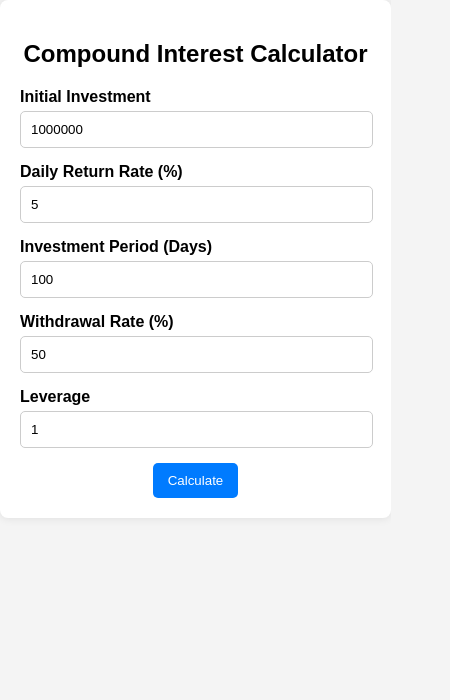
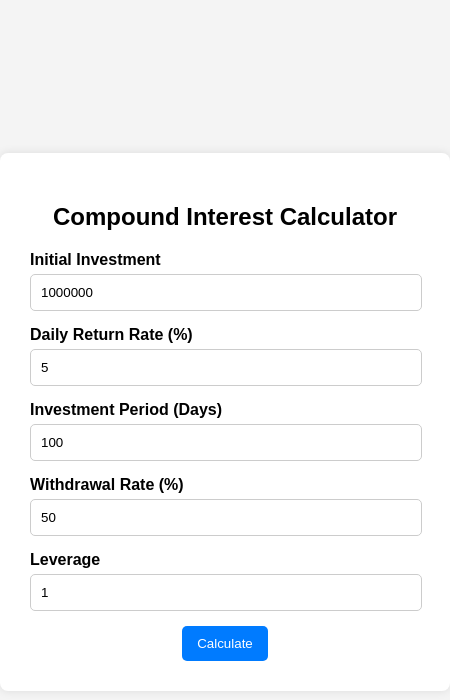
Before and after one commit to ttototom/compound-interest-calculator, a React (Create React App) app: page / in a window 390 px wide. Shown: the top 700 px of the page, 450 px wide, since content can reach past the window. Built offline with nearby package versions, Linux system fonts and the light colour scheme.

Commit message:
롤백 모바일 잘림 수정 전

```diff
--- a/public/styles.css
+++ b/public/styles.css
@@ -6,11 +6,10 @@ body {
   min-height: 100vh;
   background-color: #f4f4f4;
   margin: 0;
-  overflow-y: auto; /* ✅ 페이지 전체 스크롤 가능하게 수정 */
 }
 
 .container {
-  max-width: 1000px;
+  max-width: 1000px; /* 기존보다 넉넉하게 설정 */
   width: 100%;
   background: white;
   padding: 30px;
@@ -24,7 +23,6 @@ body {
   flex-direction: column;
   align-items: flex-start;
   margin-bottom: 15px;
-  width: 100%;
 }
 
 .input-group label {
@@ -33,7 +31,7 @@ body {
 }
 
 .input-group input {
-  width: calc(100% - 20px);
+  width: calc(100% - 20px); /* 여백 추가 */
   padding: 10px;
   border: 1px solid #ccc;
   border-radius: 5px;
@@ -52,7 +50,6 @@ button:hover {
   background-color: #0056b3;
 }
 
-/* ✅ PC에서는 테이블이 크게 나오도록 설정 */
 .results {
   margin-top: 30px;
   display: flex;
@@ -63,35 +60,24 @@ button:hover {
 
 .result-table {
   width: 100%;
-  max-width: 1000px; /* ✅ PC에서 테이블이 크게 보이도록 */
   border-collapse: collapse;
   background: white;
 }
 
-/* ✅ PC에서는 가로 스크롤 없도록 설정 */
-@media (min-width: 601px) {
-  .results {
-    overflow-x: visible; /* ✅ PC에서는 스크롤 바 없음 */
-  }
+.result-table th,
+.result-table td {
+  border: 1px solid #ddd;
+  padding: 10px;
+  text-align: center;
 }
 
-/* ✅ 모바일에서는 가로 스크롤 추가 */
+.result-table th {
+  background-color: #007bff;
+  color: white;
+}
+
 @media (max-width: 600px) {
-  body {
-    display: block;
-  }
-
-  .container {
-    width: 90%;
-    padding: 20px;
-  }
-
-  .results {
-    overflow-x: auto; /* ✅ 모바일에서 가로 스크롤 가능하도록 */
-  }
-
   .result-table {
-    min-width: 800px; /* ✅ 최소 너비 설정 */
     font-size: 14px;
   }
 }
--- a/src/CompoundInterestCalculator.jsx
+++ b/src/CompoundInterestCalculator.jsx
@@ -1,4 +1,4 @@
-import React, { useState, useRef } from "react";
+import React, { useState } from "react";
 
 const CompoundInterestCalculator = () => {
   const [initialInvestment, setInitialInvestment] = useState("1000000");
@@ -7,13 +7,12 @@ const CompoundInterestCalculator = () => {
   const [withdrawalRate, setWithdrawalRate] = useState("50");
   const [leverage, setLeverage] = useState("1");
   const [results, setResults] = useState([]);
-  const resultRef = useRef(null); // 결과 영역을 참조하기 위한 ref 추가
 
   const formatNumber = (num) => num.toString().replace(/\B(?=(\d{3})+(?!\d))/g, ",");
   const parseNumber = (str) => parseFloat(str.replace(/,/g, "")) || 0;
 
 const handleCalculate = () => {
-    let prevBalance = parseNumber(initialInvestment);
+  let prevBalance = parseNumber(initialInvestment); // 첫날 balance = 초기 투자금
   let leveragedBalance = prevBalance * parseNumber(leverage);
   let totalWithdrawals = 0;
   let totalBalance = prevBalance;
@@ -21,14 +20,18 @@ const CompoundInterestCalculator = () => {
   let tempResults = [];
 
 for (let day = 1; day <= parseNumber(investmentPeriod); day++) {
-      let balance = prevBalance;
+    let balance = prevBalance; // 당일 balance는 전일 재투자금
     leveragedBalance = balance * parseNumber(leverage);
+
+
     let dailyProfit = (leveragedBalance * parseNumber(dailyReturnRate)) / 100;
+
     let withdrawAmount = (dailyProfit * parseNumber(withdrawalRate)) / 100;
     totalWithdrawals += withdrawAmount;
     totalBalance += dailyProfit;
     accumulatedNetProfit = totalBalance - parseNumber(initialInvestment);
-      let nextInvestment = balance + dailyProfit - withdrawAmount;
+
+    let nextInvestment = balance + dailyProfit - withdrawAmount; // 다음날 재투자금
 
 tempResults.push({
     day,
@@ -45,43 +48,58 @@ const CompoundInterestCalculator = () => {
     prevBalance = nextInvestment;
 }
 
+
   setResults(tempResults);
+};
 
-    // 결과가 업데이트되면 자동 스크롤
-    setTimeout(() => {
-      if (resultRef.current) {
-        resultRef.current.scrollIntoView({ behavior: "smooth" });
-      }
-    }, 100);
-  };
 
   return (
     <div className="container">
       <h2>Compound Interest Calculator</h2>
       <div className="input-group">
         <label>Initial Investment</label>
-        <input type="text" value={initialInvestment} onChange={(e) => setInitialInvestment(formatNumber(parseNumber(e.target.value)))} />
+        <input
+          type="text"
+          value={initialInvestment}
+          onChange={(e) => setInitialInvestment(formatNumber(parseNumber(e.target.value)))}
+        />
       </div>
       <div className="input-group">
         <label>Daily Return Rate (%)</label>
-        <input type="text" value={dailyReturnRate} onChange={(e) => setDailyReturnRate(e.target.value)} />
+        <input
+          type="text"
+          value={dailyReturnRate}
+          onChange={(e) => setDailyReturnRate(e.target.value)}
+        />
       </div>
       <div className="input-group">
         <label>Investment Period (Days)</label>
-        <input type="text" value={investmentPeriod} onChange={(e) => setInvestmentPeriod(e.target.value)} />
+        <input
+          type="text"
+          value={investmentPeriod}
+          onChange={(e) => setInvestmentPeriod(e.target.value)}
+        />
       </div>
       <div className="input-group">
         <label>Withdrawal Rate (%)</label>
-        <input type="text" value={withdrawalRate} onChange={(e) => setWithdrawalRate(e.target.value)} />
+        <input
+          type="text"
+          value={withdrawalRate}
+          onChange={(e) => setWithdrawalRate(e.target.value)}
+        />
       </div>
       <div className="input-group">
         <label>Leverage</label>
-        <input type="text" value={leverage} onChange={(e) => setLeverage(e.target.value)} />
+        <input
+          type="text"
+          value={leverage}
+          onChange={(e) => setLeverage(e.target.value)}
+        />
       </div>
       <button onClick={handleCalculate}>Calculate</button>
 
       {results.length > 0 && (
-        <div className="results" ref={resultRef}>
+        <div className="results">
           <h3>Results</h3>
           <table className="result-table">
             <thead>
```
Lines whose indentation alone changed are shown as unchanged.
